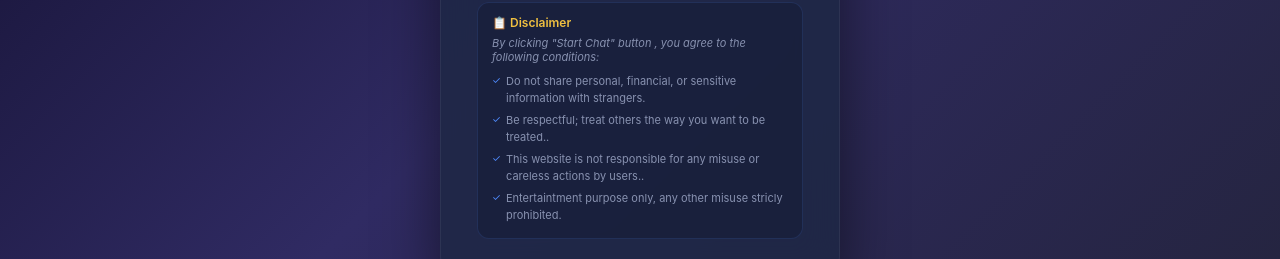
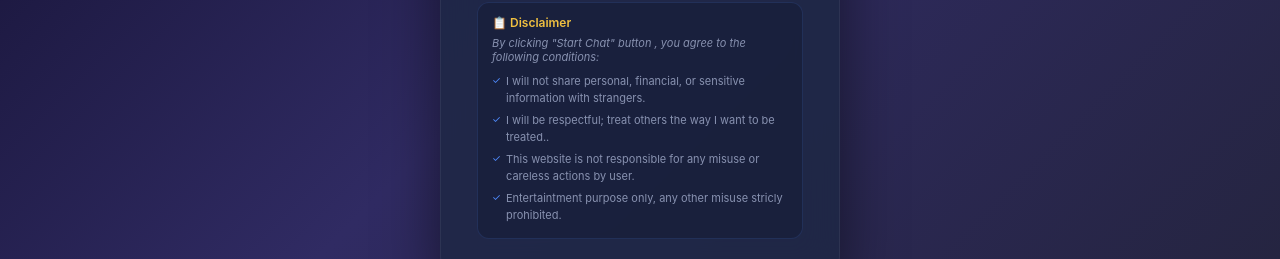
Before and after one commit to dkcngomes/chat-app, a React (Vite) app in the folder frontend/: page / in a window 1280 px wide. Shown: the part 464-723 px from the top of the page. Built offline with nearby package versions, Linux system fonts and the light colour scheme; no server answers.

Commit message:
updated loging page

```diff
--- a/frontend/src/pages/LoginPage.tsx
+++ b/frontend/src/pages/LoginPage.tsx
@@ -127,9 +127,9 @@ export default function LoginPage() {
                     <p className="disclaimer-title">📋 Disclaimer</p>
                     <p className="disclaimer-agree">By clicking "Start Chat" button , you agree to the following conditions:</p>
                     <ul>
-                        <li>Do not share personal, financial, or sensitive information with strangers.</li>
-                        <li>Be respectful; treat others the way you want to be treated..</li>
-                        <li>This website is not responsible for any misuse or careless actions by users..</li>
+                        <li>I will not share personal, financial, or sensitive information with strangers.</li>
+                        <li>I will be respectful; treat others the way I want to be treated..</li>
+                        <li>This website is not responsible for any misuse or careless actions by user.</li>
                         <li>Entertaintment purpose only, any other misuse stricly prohibited.</li>
                     </ul>
                 </div>
```
